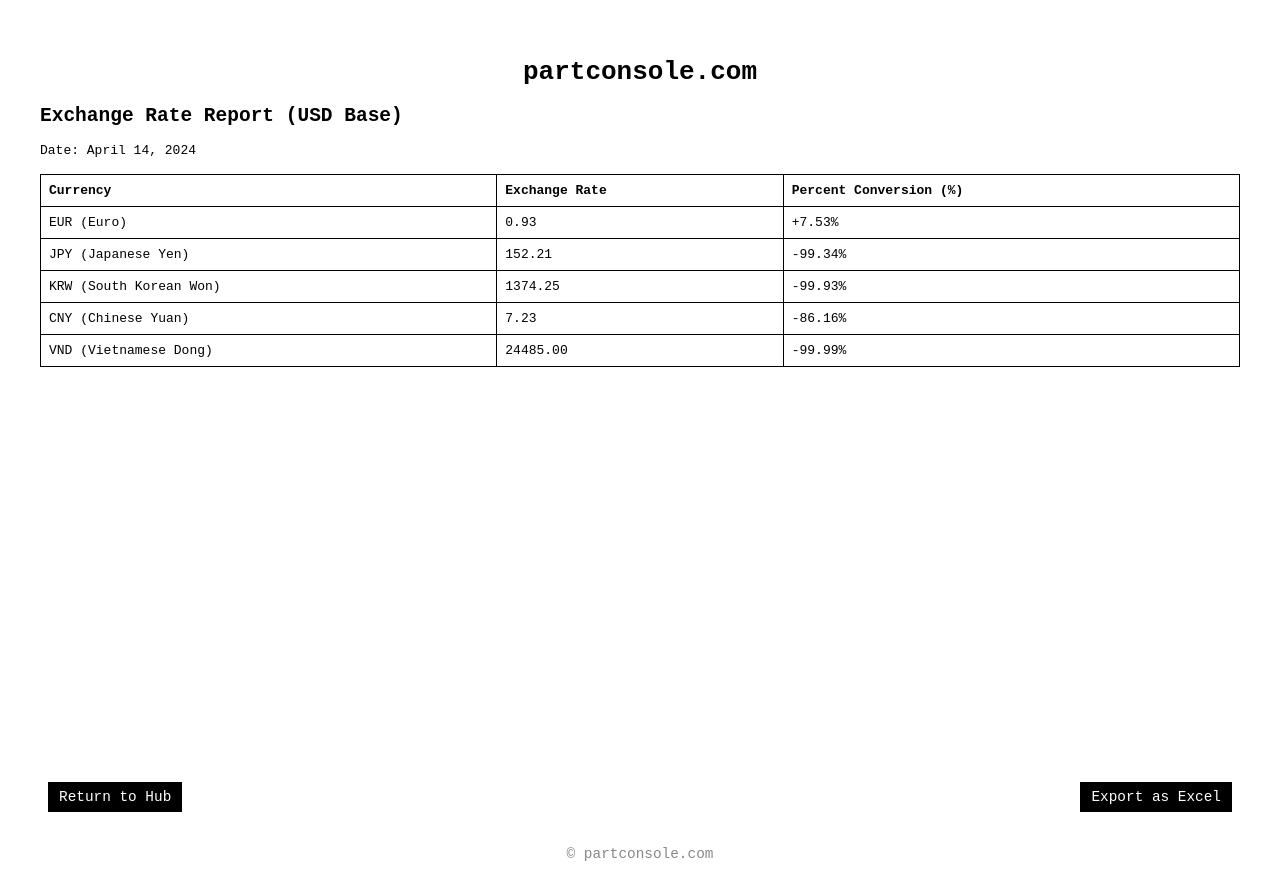
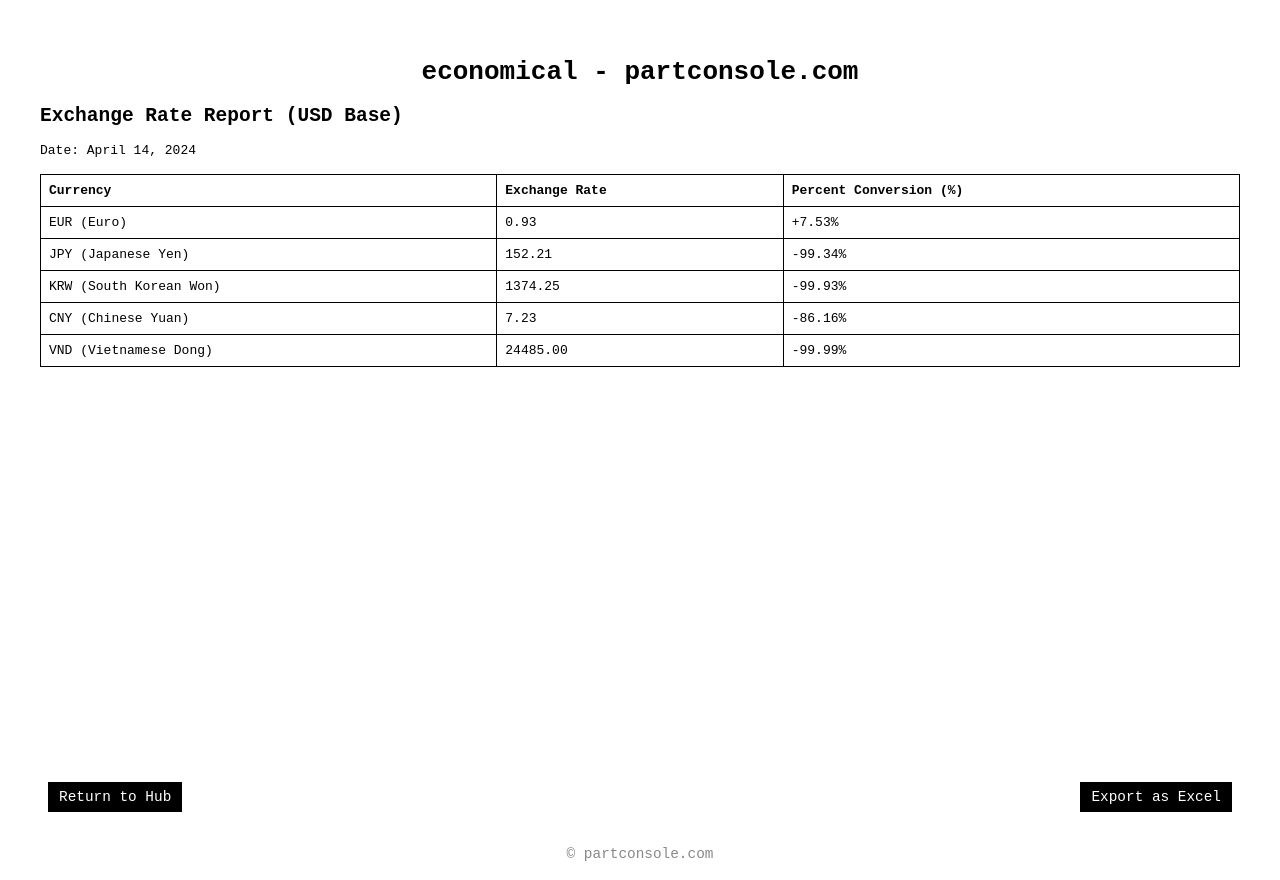
Before and after one commit to partconsole/partconsole.github.io, a website: page economical.html in a window 1280 px wide. Drawn offline with Linux system fonts and the light colour scheme.

Commit message:
Update economical.html

```diff
--- a/economical.html
+++ b/economical.html
@@ -55,7 +55,7 @@
   </style>
 </head>
 <body>
-  <h1 style="text-align: center;">partconsole.com</h1>
+  <h1 style="text-align: center;">economical - partconsole.com</h1>
   <h2>Exchange Rate Report (USD Base)</h2>
   <p>Date: April 14, 2024</p>
   <table id="report-table">
```
